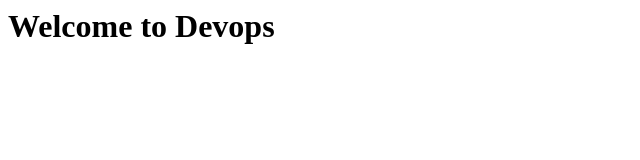
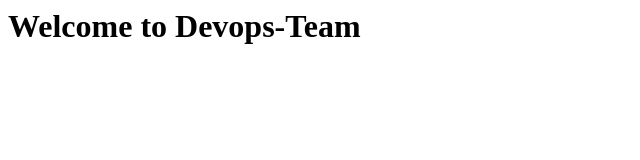
Before and after one commit to Naveen50/devops, a plain HTML site: page index.html in a window 1280 px wide. Shown: the whole page, without its empty margins (0-640 px from the left). Drawn offline with Linux system fonts and the light colour scheme.

Commit message:
ngix deplye

```diff
--- a/index.html
+++ b/index.html
@@ -1,3 +1,3 @@
 <body>
-   <h1>Welcome to Devops</h1>
+   <h1>Welcome to Devops-Team</h1>
 </body>
```
